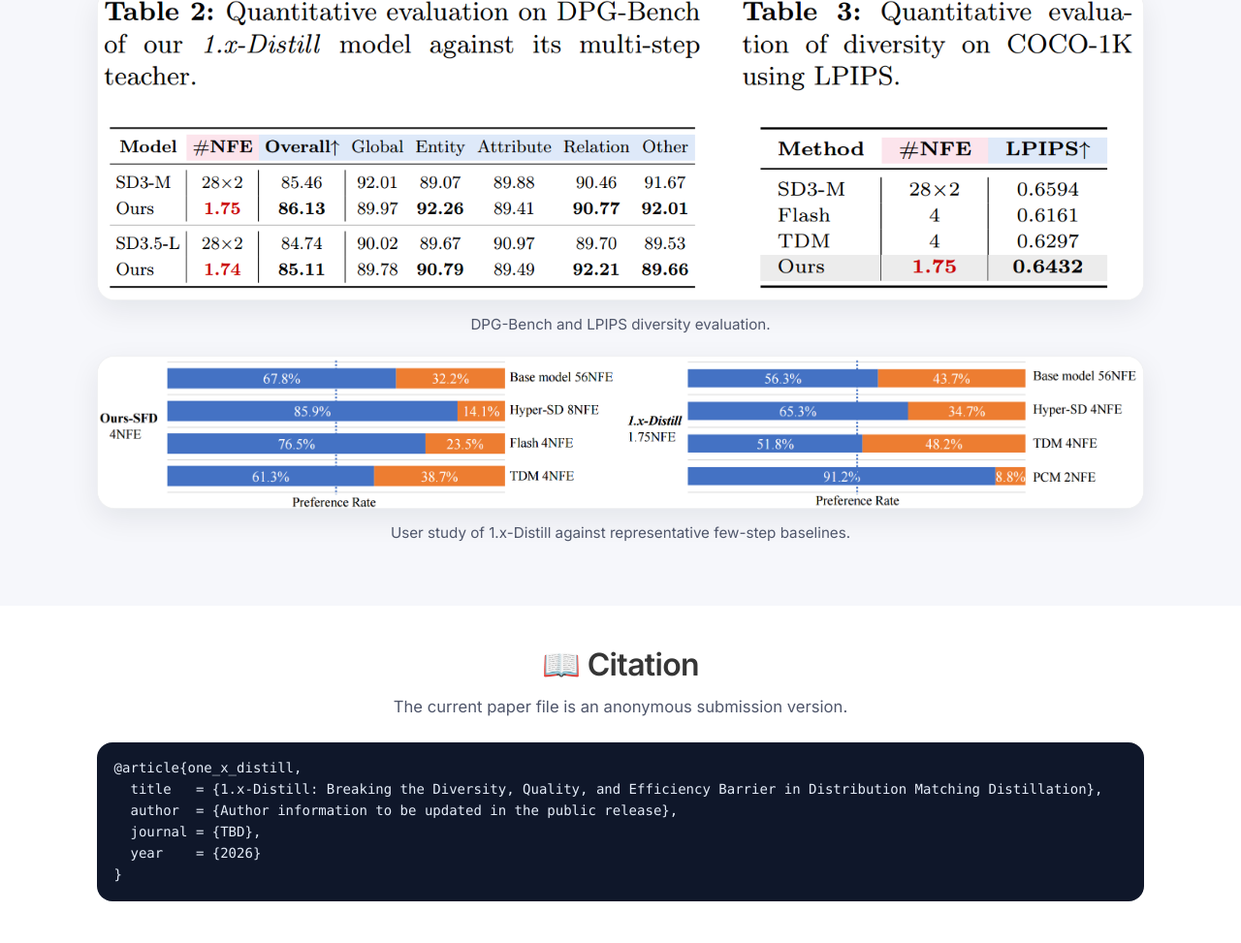
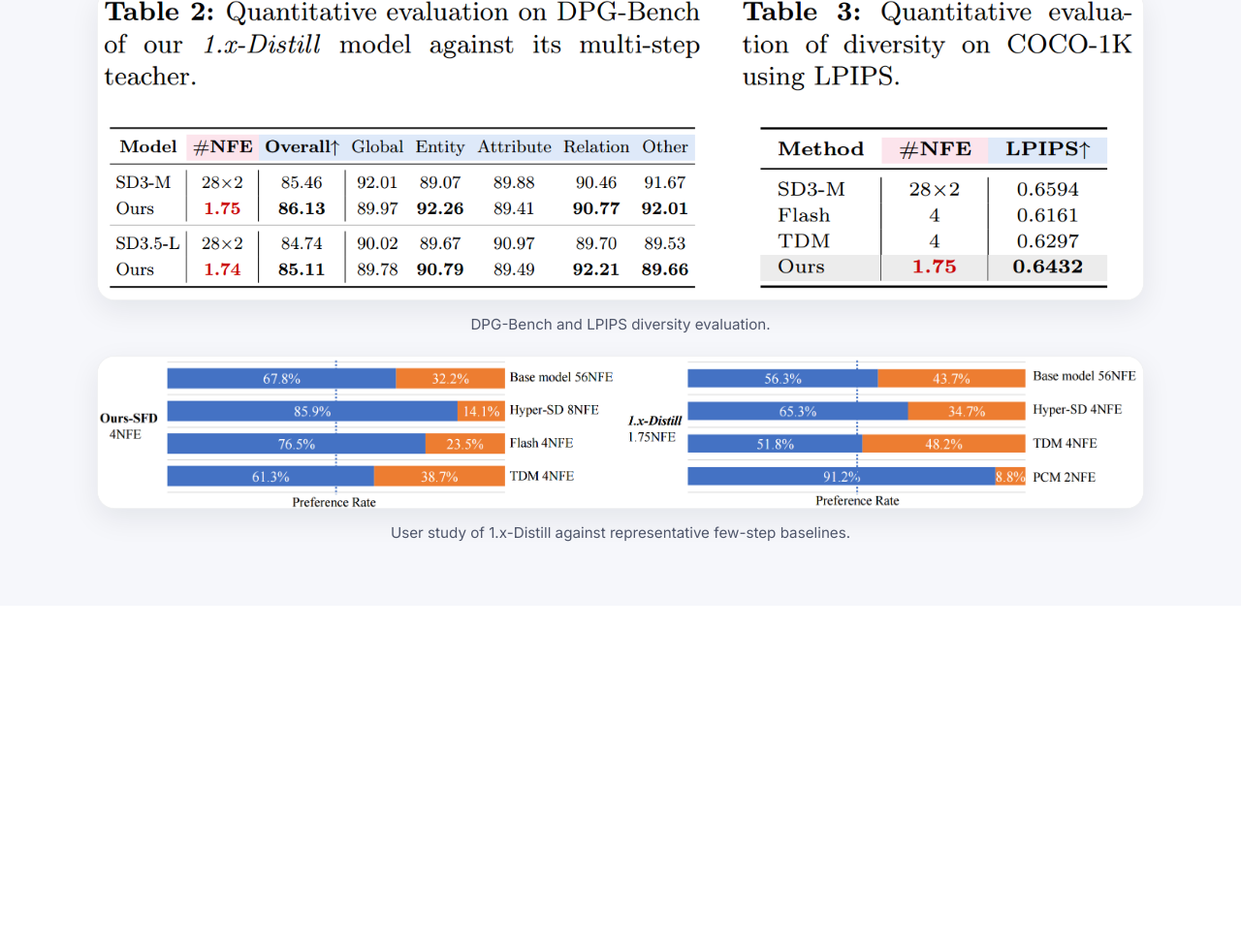
Before and after one commit to THU-AccDiff/1.x-distill-page, a plain HTML site: page index.html in a window 1280 px wide. Shown: the part 6627-7600 px from the top of the page at 97% size. After the commit the page ends 7252 px from the top, so only its background shows below. Drawn offline with nearby package versions, Linux system fonts and the light colour scheme; some icons are missing.

Commit message:
Modify citation section and article identifier
Updated citation section and changed article identifier.

```diff
--- a/index.html
+++ b/index.html
@@ -406,20 +406,20 @@
     </div>
   </section>
 
-  <section class="section">
+  <!-- <section class="section">
     <div class="container is-max-desktop">
       <h2 class="title is-3 section-title">📖 Citation</h2>
       <p class="section-subtitle">
         The current paper file is an anonymous submission version.
       </p>
-      <pre><code>@article{one_x_distill,
+      <pre><code>@article{1_x_distill,
   title   = {1.x-Distill: Breaking the Diversity, Quality, and Efficiency Barrier in Distribution Matching Distillation},
   author  = {Author information to be updated in the public release},
   journal = {TBD},
   year    = {2026}
 }</code></pre>
     </div>
-  </section>
+  </section> -->
 
   <script>
     const scrollBtn = document.querySelector('.scroll-to-top');
```
